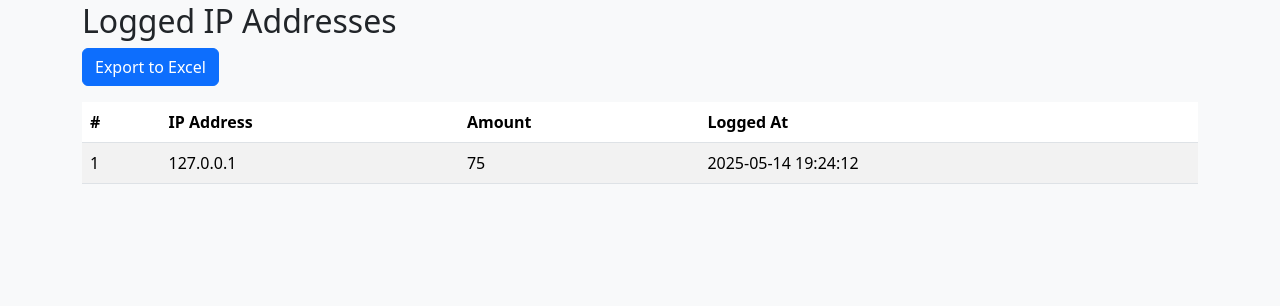
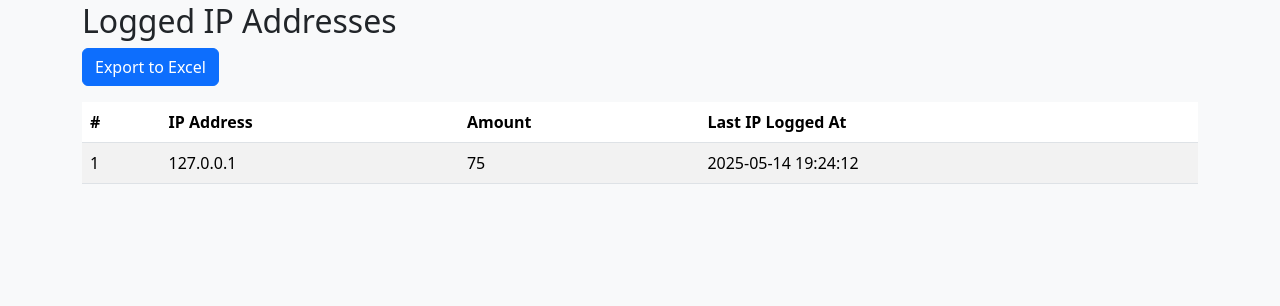
Before and after one commit to bryansiegel/log-ips, a PHP site: page / in a window 1280 px wide. Shown: the part 200-506 px from the top of the page. Run offline with PHP 8.4, Linux system fonts and the light colour scheme; data comes from the database, SQL or seed files in the repository; both versions use the stored data as it was after the commit.

Commit message:
minor refactor

```diff
--- a/index.php
+++ b/index.php
@@ -80,7 +80,7 @@ $ips = $db->query("SELECT * FROM ip_logs ORDER BY logged_at DESC")->fetchAll(PDO
             <th>#</th>
             <th>IP Address</th>
             <th>Amount</th>
-            <th>Logged At</th>
+            <th>Last IP Logged At</th>
         </tr>
         </thead>
         <tbody>
```
Also changed, not shown: ips.db.
